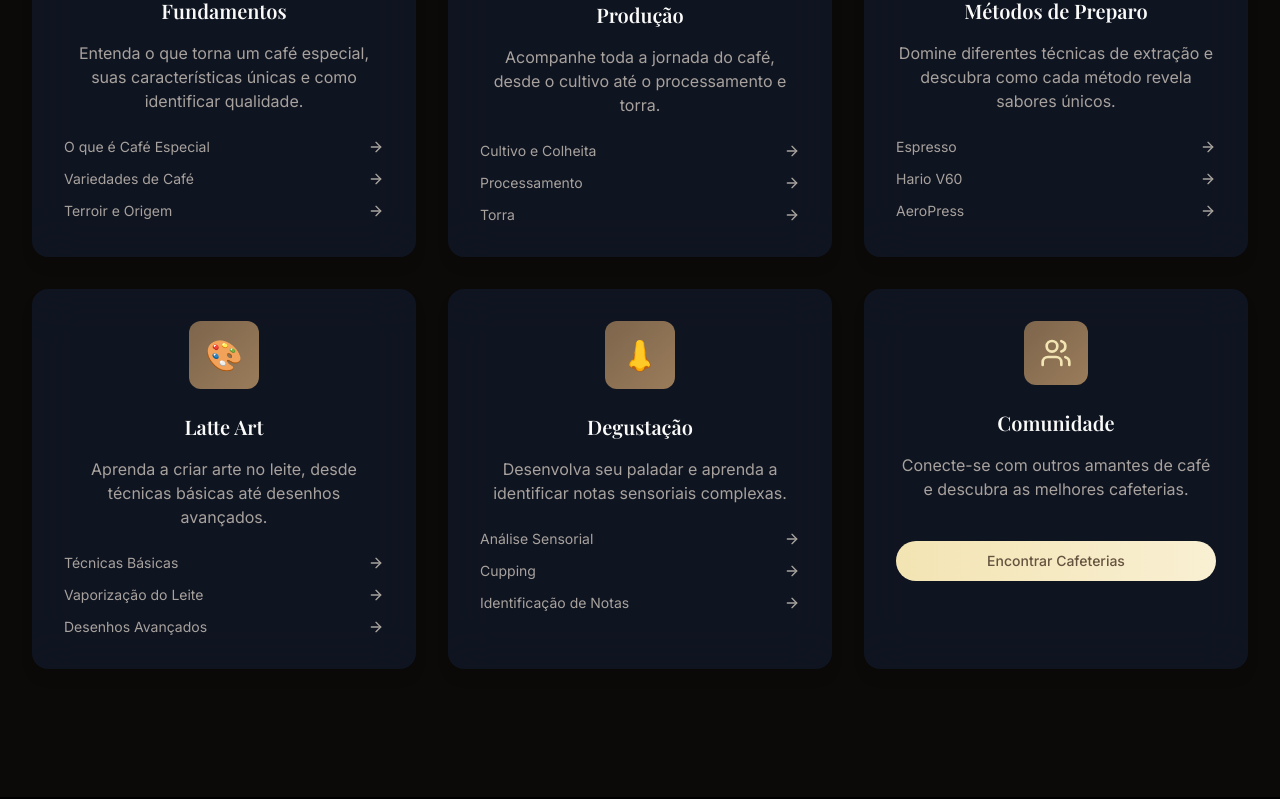
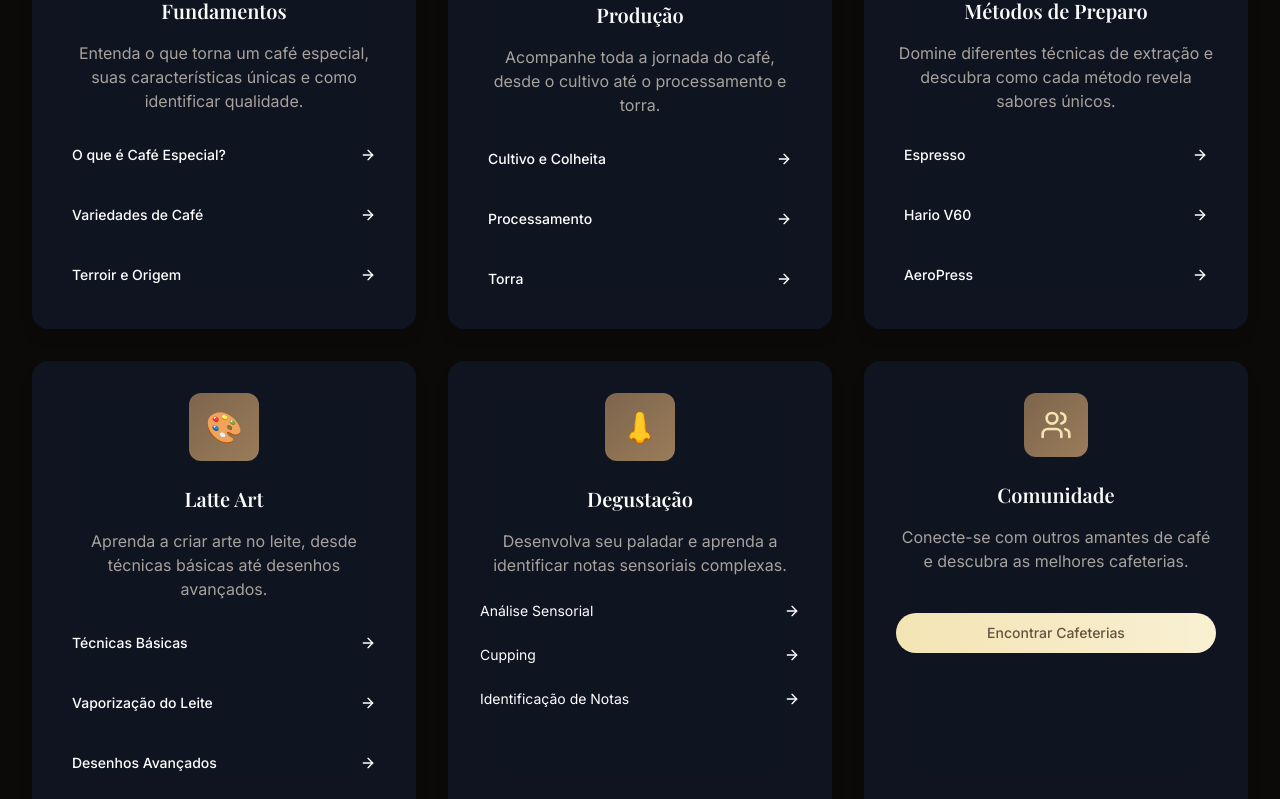
Before and after one commit to luizmellodev/coffee-hunter.web, a Next.js app: page / in a window 1280 px wide. Shown: the part 1737-2536 px from the top of the page. Built offline with nearby package versions, Linux system fonts and the light colour scheme; a web font is replaced by a local one.

Commit message:
changed styles to be more button like

```diff
--- a/app/page.tsx
+++ b/app/page.tsx
@@ -22,8 +22,8 @@ export default function Home() {
 
         <div className="container relative">
           <div className="max-w-6xl mx-auto">
-            <div className="grid lg:grid-cols-2 gap-12 md:gap-16 items-center">
-              <div className="animate-fade-in order-2 lg:order-1">
+<div className="grid md:grid-cols-2 gap-12 md:gap-16 items-center">
+                <div className="animate-fade-in order-1 lg:order-1">
                 <div className="inline-flex items-center gap-2 px-3 md:px-4 py-2 rounded-full glass-effect text-xs md:text-sm text-muted-foreground mb-6 md:mb-8">
                   <Sparkles className="h-3 w-3 md:h-4 md:w-4" />
                   <span>Seu guia completo para cafés especiais</span>
@@ -68,14 +68,17 @@ export default function Home() {
                   </Button>
                 </div>
               </div>
-
 <div className="relative animate-fade-in order-1 lg:order-2">
+  <div className="relative animate-fade-in order-2">
     <div className="absolute -inset-4 bg-gradient-to-r from-coffee-200 to-gold-200 dark:from-black dark:to-gray-950 blur-3xl opacity-30" />
+    <div className="w-[200px] h-[200px] md:w-[250px] md:h-[250px] lg:w-full lg:h-full mx-auto">
       <LottieAnimation
         animation="catcoffee"
         width="100%"
         height="100%"
       />
+    </div>
+  </div>
 </div>
             </div>
           </div>
@@ -144,28 +147,46 @@ export default function Home() {
                 <Award className="h-6 w-6 md:h-8 md:w-8 text-coffee-700 dark:text-coffee-300" />
               }
             >
-              <div className="space-y-2 md:space-y-3">
+              <div className="space-y-4 md:space-y-6">
+                <Button
+                  asChild
+                  variant="ghost"
+                  className="w-full justify-between h-auto p-2 text-sm hover:bg-accent/50"
+                >
                 <Link
                   href="/cafe-especial"
-                  className="flex items-center justify-between text-sm text-muted-foreground hover:text-coffee-700 dark:hover:text-coffee-300 transition-colors group"
+                  className="flex items-center justify-between text-sm text-black dark:text-white hover:text-coffee-700 dark:hover:text-coffee-300 transition-colors group"
                 >
-                  <span>O que é Café Especial</span>
+                  <span>O que é Café Especial?</span>
                   <ArrowRight className="h-3 w-3 md:h-4 md:w-4 group-hover:translate-x-1 transition-transform" />
                 </Link>
+                </Button>
+                <Button
+                  asChild
+                  variant="ghost"
+                  className="w-full justify-between h-auto p-2 text-sm hover:bg-accent/50"
+                >
                 <Link
                   href="/variedades"
-                  className="flex items-center justify-between text-sm text-muted-foreground hover:text-coffee-700 dark:hover:text-coffee-300 transition-colors group"
+                  className="flex items-center justify-between text-sm text-black dark:text-white hover:text-coffee-700 dark:hover:text-coffee-300 transition-colors group"
                 >
                   <span>Variedades de Café</span>
                   <ArrowRight className="h-3 w-3 md:h-4 md:w-4 group-hover:translate-x-1 transition-transform" />
                 </Link>
+                </Button>
+                                <Button
+                  asChild
+                  variant="ghost"
+                  className="w-full justify-between h-auto p-2 text-sm hover:bg-accent/50"
+                >
                 <Link
                   href="/terroir"
-                  className="flex items-center justify-between text-sm text-muted-foreground hover:text-coffee-700 dark:hover:text-coffee-300 transition-colors group"
+                  className="flex items-center justify-between text-sm text-black dark:text-white hover:text-coffee-700 dark:hover:text-coffee-300 transition-colors group"
                 >
                   <span>Terroir e Origem</span>
                   <ArrowRight className="h-3 w-3 md:h-4 md:w-4 group-hover:translate-x-1 transition-transform" />
                 </Link>
+                </Button>
               </div>
             </InfoCard>
 
@@ -174,28 +195,46 @@ export default function Home() {
               description="Acompanhe toda a jornada do café, desde o cultivo até o processamento e torra."
               icon={<span className="text-2xl md:text-3xl">🌱</span>}
             >
-              <div className="space-y-2 md:space-y-3">
+              <div className="space-y-4 md:space-y-6">
+                                <Button
+                  asChild
+                  variant="ghost"
+                  className="w-full justify-between h-auto p-2 text-sm hover:bg-accent/50"
+                >
                 <Link
                   href="/colheita"
-                  className="flex items-center justify-between text-sm text-muted-foreground hover:text-coffee-700 dark:hover:text-coffee-300 transition-colors group"
+                  className="flex items-center justify-between text-sm text-black dark:text-white hover:text-coffee-700 dark:hover:text-coffee-300 transition-colors group"
                 >
                   <span>Cultivo e Colheita</span>
                   <ArrowRight className="h-3 w-3 md:h-4 md:w-4 group-hover:translate-x-1 transition-transform" />
                 </Link>
+                </Button>
+                                <Button
+                  asChild
+                  variant="ghost"
+                  className="w-full justify-between h-auto p-2 text-sm hover:bg-accent/50"
+                >
                 <Link
                   href="/processamento"
-                  className="flex items-center justify-between text-sm text-muted-foreground hover:text-coffee-700 dark:hover:text-coffee-300 transition-colors group"
+                  className="flex items-center justify-between text-sm text-black dark:text-white hover:text-coffee-700 dark:hover:text-coffee-300 transition-colors group"
                 >
                   <span>Processamento</span>
                   <ArrowRight className="h-3 w-3 md:h-4 md:w-4 group-hover:translate-x-1 transition-transform" />
                 </Link>
+                </Button>
+                                <Button
+                  asChild
+                  variant="ghost"
+                  className="w-full justify-between h-auto p-2 text-sm hover:bg-accent/50"
+                >
                 <Link
                   href="/torra"
-                  className="flex items-center justify-between text-sm text-muted-foreground hover:text-coffee-700 dark:hover:text-coffee-300 transition-colors group"
+                  className="flex items-center justify-between text-sm text-black dark:text-white hover:text-coffee-700 dark:hover:text-coffee-300 transition-colors group"
                 >
                   <span>Torra</span>
                   <ArrowRight className="h-3 w-3 md:h-4 md:w-4 group-hover:translate-x-1 transition-transform" />
                 </Link>
+                </Button>
               </div>
             </InfoCard>
 
@@ -206,28 +245,47 @@ export default function Home() {
                 <Coffee className="h-6 w-6 md:h-8 md:w-8 text-coffee-700 dark:text-coffee-300" />
               }
             >
-              <div className="space-y-2 md:space-y-3">
+              <div className="space-y-4 md:space-y-6">
+                                <Button
+                  asChild
+                  variant="ghost"
+                  className="w-full justify-between h-auto p-2 text-sm hover:bg-accent/50"
+                >
                 <Link
                   href="/metodos/espresso"
-                  className="flex items-center justify-between text-sm text-muted-foreground hover:text-coffee-700 dark:hover:text-coffee-300 transition-colors group"
+                  className="flex items-center justify-between text-sm text-black dark:text-white hover:text-coffee-700 dark:hover:text-coffee-300 transition-colors group"
                 >
                   <span>Espresso</span>
                   <ArrowRight className="h-3 w-3 md:h-4 md:w-4 group-hover:translate-x-1 transition-transform" />
                 </Link>
+                </Button>
+                                <Button
+                  asChild
+                  variant="ghost"
+                  className="w-full justify-between h-auto p-2 text-sm hover:bg-accent/50"
+                >
                 <Link
                   href="/metodos/v60"
-                  className="flex items-center justify-between text-sm text-muted-foreground hover:text-coffee-700 dark:hover:text-coffee-300 transition-colors group"
+                  className="flex items-center justify-between text-sm text-black dark:text-white hover:text-coffee-700 dark:hover:text-coffee-300 transition-colors group"
                 >
                   <span>Hario V60</span>
                   <ArrowRight className="h-3 w-3 md:h-4 md:w-4 group-hover:translate-x-1 transition-transform" />
                 </Link>
+                </Button>
+
+                                <Button
+                  asChild
+                  variant="ghost"
+                  className="w-full justify-between h-auto p-2 text-sm hover:bg-accent/50"
+                >
                 <Link
                   href="/metodos/aeropress"
-                  className="flex items-center justify-between text-sm text-muted-foreground hover:text-coffee-700 dark:hover:text-coffee-300 transition-colors group"
+                  className="flex items-center justify-between text-sm text-black dark:text-white hover:text-coffee-700 dark:hover:text-coffee-300 transition-colors group"
                 >
                   <span>AeroPress</span>
                   <ArrowRight className="h-3 w-3 md:h-4 md:w-4 group-hover:translate-x-1 transition-transform" />
                 </Link>
+                </Button>
               </div>
             </InfoCard>
 
@@ -236,28 +294,46 @@ export default function Home() {
               description="Aprenda a criar arte no leite, desde técnicas básicas até desenhos avançados."
               icon={<span className="text-2xl md:text-3xl">🎨</span>}
             >
-              <div className="space-y-2 md:space-y-3">
+              <div className="space-y-4 md:space-y-6">
+                                <Button
+                  asChild
+                  variant="ghost"
+                  className="w-full justify-between h-auto p-2 text-sm hover:bg-accent/50"
+                >
                 <Link
                   href="/latte-art"
-                  className="flex items-center justify-between text-sm text-muted-foreground hover:text-coffee-700 dark:hover:text-coffee-300 transition-colors group"
+                  className="flex items-center justify-between text-sm text-black dark:text-white hover:text-coffee-700 dark:hover:text-coffee-300 transition-colors group"
                 >
                   <span>Técnicas Básicas</span>
                   <ArrowRight className="h-3 w-3 md:h-4 md:w-4 group-hover:translate-x-1 transition-transform" />
                 </Link>
+                </Button>
+                                <Button
+                  asChild
+                  variant="ghost"
+                  className="w-full justify-between h-auto p-2 text-sm hover:bg-accent/50"
+                >
                 <Link
                   href="/latte-art#vaporizacao"
-                  className="flex items-center justify-between text-sm text-muted-foreground hover:text-coffee-700 dark:hover:text-coffee-300 transition-colors group"
+                  className="flex items-center justify-between text-sm text-black dark:text-white hover:text-coffee-700 dark:hover:text-coffee-300 transition-colors group"
                 >
                   <span>Vaporização do Leite</span>
                   <ArrowRight className="h-3 w-3 md:h-4 md:w-4 group-hover:translate-x-1 transition-transform" />
                 </Link>
+                </Button>
+                <Button
+                  asChild
+                  variant="ghost"
+                  className="w-full justify-between h-auto p-2 text-sm hover:bg-accent/50"
+                >
                 <Link
                   href="/latte-art#desenhos"
-                  className="flex items-center justify-between text-sm text-muted-foreground hover:text-coffee-700 dark:hover:text-coffee-300 transition-colors group"
+                  className="flex items-center justify-between text-sm text-black dark:text-white hover:text-coffee-700 dark:hover:text-coffee-300 transition-colors group"
                 >
                   <span>Desenhos Avançados</span>
                   <ArrowRight className="h-3 w-3 md:h-4 md:w-4 group-hover:translate-x-1 transition-transform" />
                 </Link>
+                </Button>
               </div>
             </InfoCard>
 
@@ -266,24 +342,24 @@ export default function Home() {
               description="Desenvolva seu paladar e aprenda a identificar notas sensoriais complexas."
               icon={<span className="text-2xl md:text-3xl">👃</span>}
             >
-              <div className="space-y-2 md:space-y-3">
+              <div className="space-y-4 md:space-y-6">
                 <Link
                   href="/degustacao"
-                  className="flex items-center justify-between text-sm text-muted-foreground hover:text-coffee-700 dark:hover:text-coffee-300 transition-colors group"
+                  className="flex items-center justify-between text-sm text-black dark:text-white hover:text-coffee-700 dark:hover:text-coffee-300 transition-colors group"
                 >
                   <span>Análise Sensorial</span>
                   <ArrowRight className="h-3 w-3 md:h-4 md:w-4 group-hover:translate-x-1 transition-transform" />
                 </Link>
                 <Link
                   href="/degustacao#cupping"
-                  className="flex items-center justify-between text-sm text-muted-foreground hover:text-coffee-700 dark:hover:text-coffee-300 transition-colors group"
+                  className="flex items-center justify-between text-sm text-black dark:text-white hover:text-coffee-700 dark:hover:text-coffee-300 transition-colors group"
                 >
                   <span>Cupping</span>
                   <ArrowRight className="h-3 w-3 md:h-4 md:w-4 group-hover:translate-x-1 transition-transform" />
                 </Link>
                 <Link
                   href="/degustacao#notas"
-                  className="flex items-center justify-between text-sm text-muted-foreground hover:text-coffee-700 dark:hover:text-coffee-300 transition-colors group"
+                  className="flex items-center justify-between text-sm text-black dark:text-white hover:text-coffee-700 dark:hover:text-coffee-300 transition-colors group"
                 >
                   <span>Identificação de Notas</span>
                   <ArrowRight className="h-3 w-3 md:h-4 md:w-4 group-hover:translate-x-1 transition-transform" />
```
Lines whose indentation alone changed are shown as unchanged.
